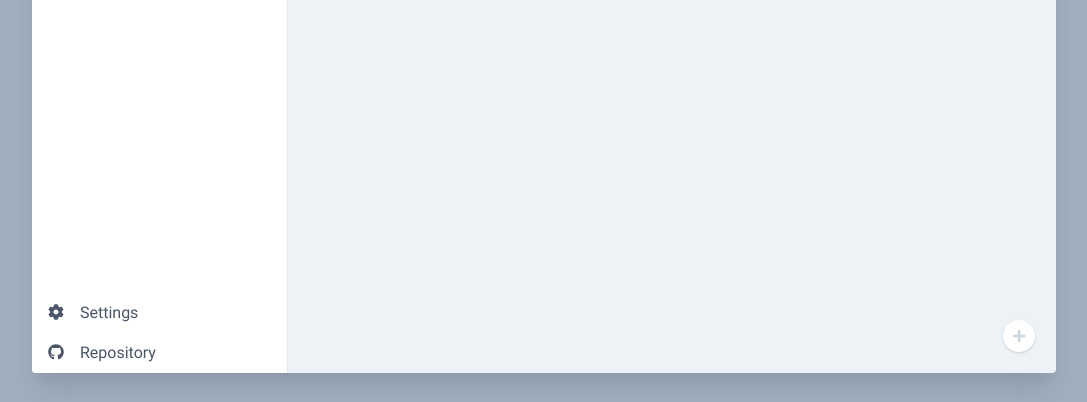
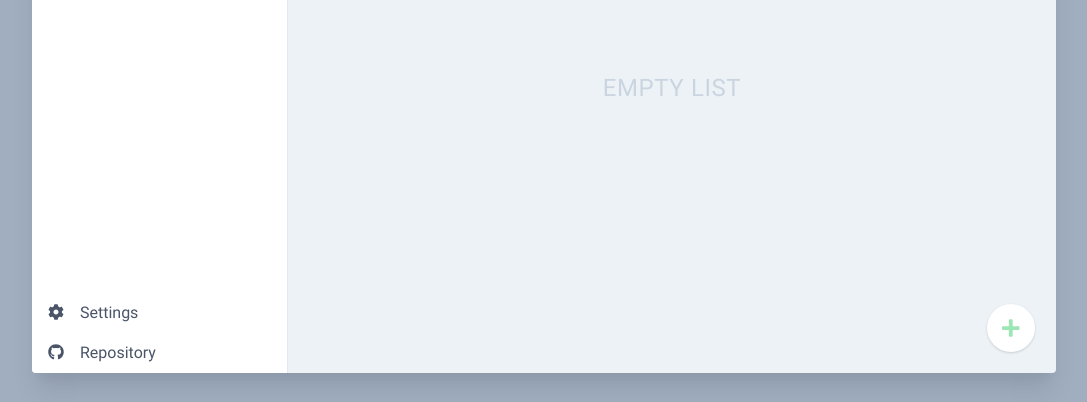
Before and after one commit to baitkul/vue-notes-app, a Vue app: page /#/notes in a window 1280 px wide. Shown: the part 347-749 px from the top of the page, without its empty margins (96-1183 px from the left). Built offline with nearby package versions, Linux system fonts and the light colour scheme.

Commit message:
ref: update create button color, add startup animation if notes list is empty

```diff
--- a/src/components/NotesList.vue
+++ b/src/components/NotesList.vue
@@ -19,7 +19,7 @@
     </div>
 
     <!-- notes -->
-    <div class="flex flex-wrap overflow-y-auto">
+    <div v-if="filteredNotes.length" class="flex flex-wrap overflow-y-auto">
       <div
         v-for="note in filteredNotes"
         :key="note.id"
@@ -43,17 +43,23 @@
       </div>
     </div>
 
+    <div v-else class="flex items-center justify-center flex-1">
+      <span class="text-2xl tracking-wide text-gray-400 uppercase">Empty list</span>
+    </div>
+
     <div
-      class="absolute flex items-center justify-center w-8 h-8 text-gray-400 bg-white rounded-full shadow cursor-pointer hover:text-green-300"
+      class="absolute flex items-center justify-center w-12 h-12 text-green-300 bg-white rounded-full shadow cursor-pointer hover:shadow-md hover:text-green-400"
+      :class="{'glowing': animateCreateButton && !filteredNotes.length}"
       :style="{bottom: '5px', right: '5px'}"
       @click="createNewNote"
     >
-      <f-icon icon="plus" class="text-sm"/>
+      <f-icon icon="plus" class="text-xl"/>
     </div>
   </div>
 </template>
 
 <script>
+import { mapState } from 'vuex'
 export default {
   props: {
     notes: {
@@ -69,6 +75,8 @@ export default {
   },
 
   computed: {
+    ...mapState(['animateCreateButton']),
+
     filteredNotes() {
       if (!this.searchStr) {
         return this.$_.orderBy(this.notes, ['createdAt'], ['desc'])
@@ -81,6 +89,12 @@ export default {
 
       return this.$_.orderBy(filtered, ['createdAt'], ['desc'])
     },
+  },
+
+  mounted() {
+    window.setTimeout(() => {
+      this.$store.commit('TOGGLE_CREATE_BUTTON_ANIMATION', false)
+    }, 1000 * 2)
   },
 
   methods: {
@@ -100,5 +114,21 @@ export default {
 </script>
 
 <style>
+.glowing {
+  animation-name: glow;
+  animation-duration: 0.4s;
+  animation-iteration-count: 4;
+  animation-timing-function: ease-int-out;
+  animation-direction: alternate;
+}
 
+@keyframes glow {
+  from: {
+    box-shadow: 0px 0px 1px 15px rgba(104, 211, 145, 0.6);
+  }
+
+  to {
+    box-shadow: 0px 0px 1px 15px rgba(104, 211, 145, 0.6);
+  }
+}
 </style>
--- a/src/store/index.js
+++ b/src/store/index.js
@@ -5,12 +5,17 @@ Vue.use(Vuex)
 
 export default new Vuex.Store({
   state: {
-    notesCount: 0
+    notesCount: 0,
+    animateCreateButton: true,
   },
 
   mutations: {
     SET_NOTES_COUNT(state, v) {
       state.notesCount = v
+    },
+
+    TOGGLE_CREATE_BUTTON_ANIMATION(state, v) {
+      state.animateCreateButton = v
     }
   },
 })
```
